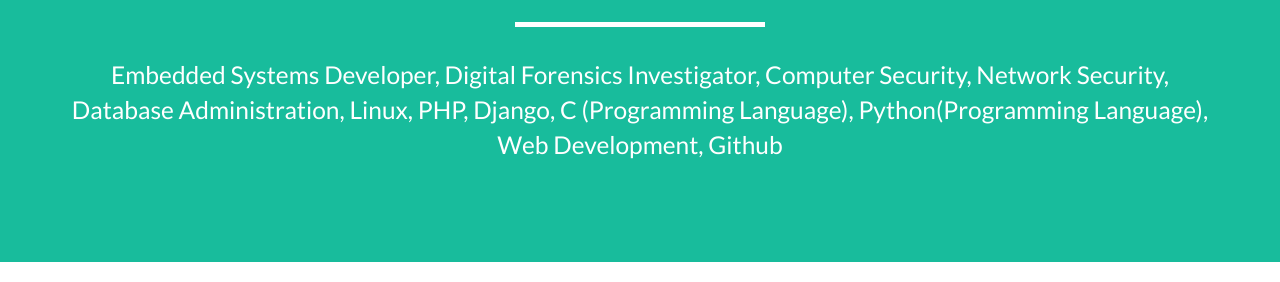
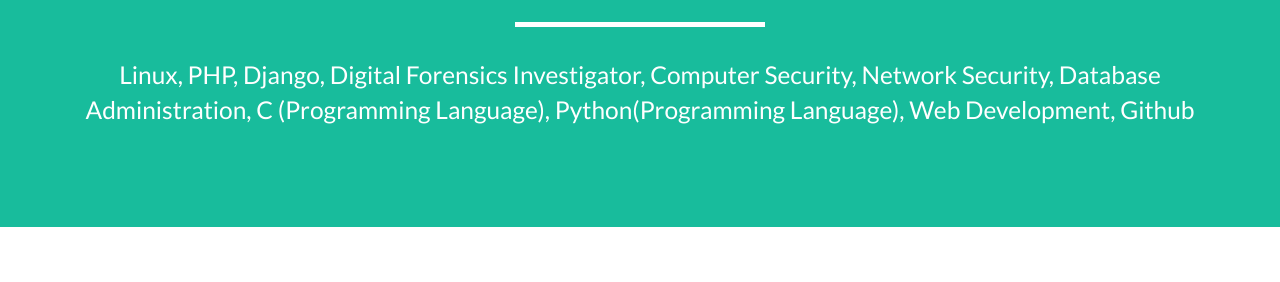
Before and after one commit to titan36/titan36.github.io, a plain HTML site: page index.html in a window 1280 px wide. Shown: the part 518-800 px from the top of the page. Drawn offline with nearby package versions, Linux system fonts and the light colour scheme.

Commit message:
Update index.html

```diff
--- a/index.html
+++ b/index.html
@@ -72,7 +72,7 @@
                     <div class="intro-text">
                         <span class="name">Hey there! I am Tito Hailu!</span>
                         <hr class="star-light">
-                        <span class="skills">Embedded Systems Developer, Digital Forensics Investigator, Computer Security, Network Security, Database Administration, Linux, PHP, Django, C (Programming Language), Python(Programming Language), Web Development, Github</span>
+                        <span class="skills">Linux, PHP, Django, Digital Forensics Investigator, Computer Security, Network Security, Database Administration, C (Programming Language), Python(Programming Language), Web Development, Github</span>
                     </div>
                 </div>
             </div>
```
